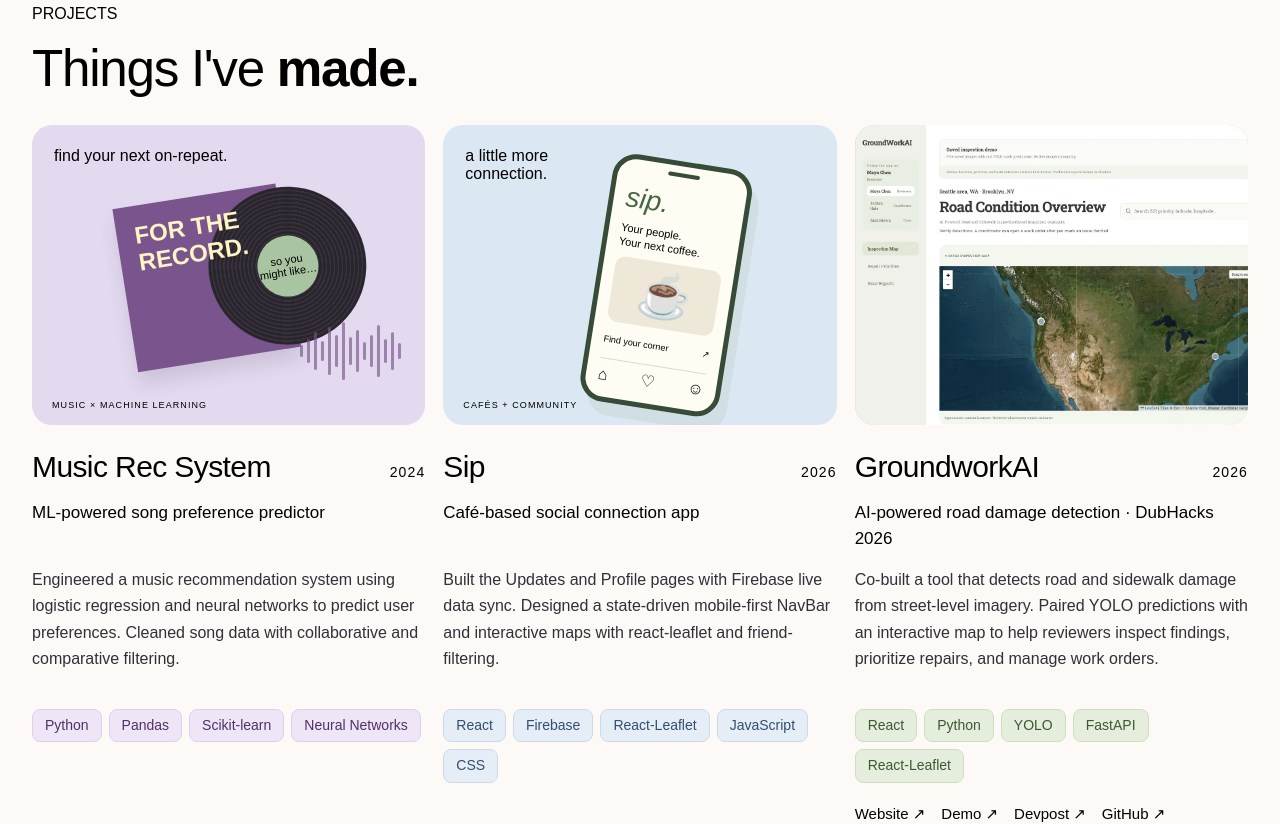
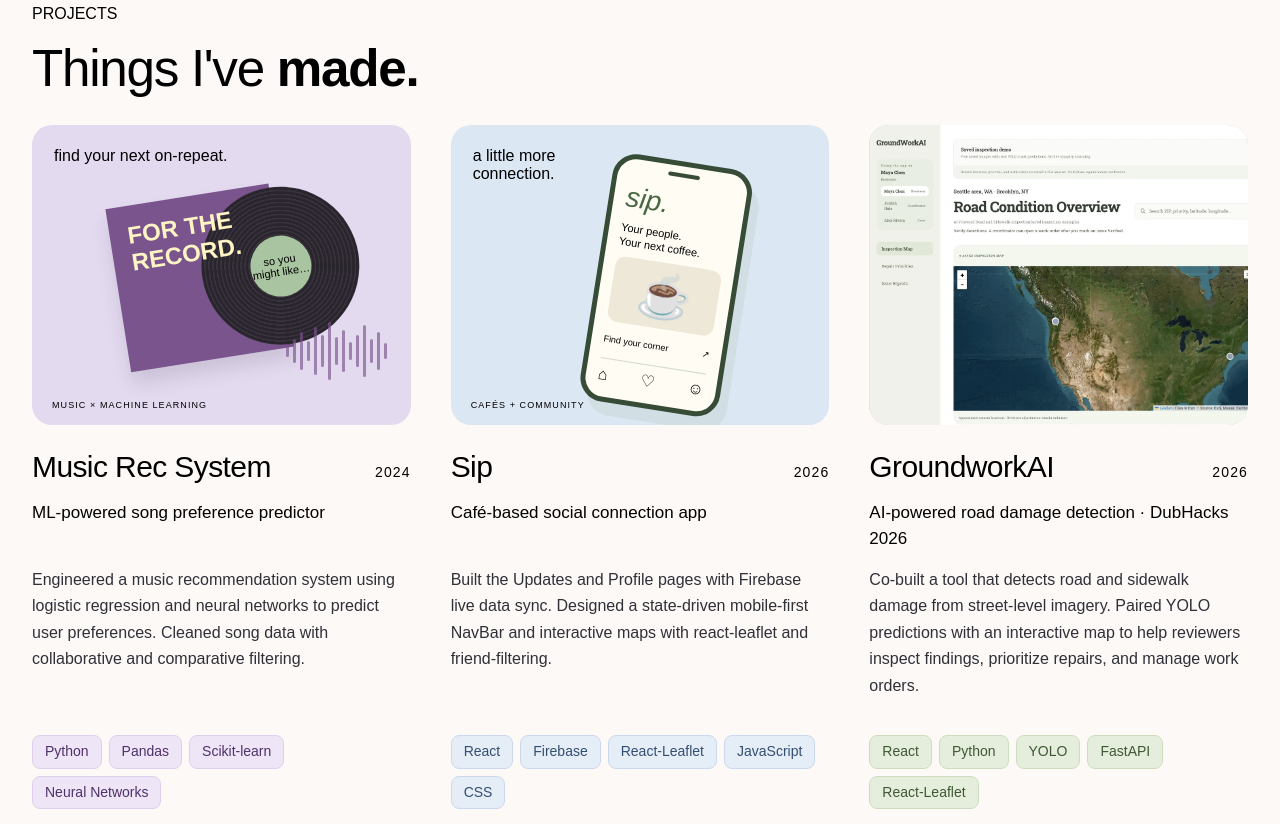
Before and after one commit to samanthaoh/my-portfolio, a React (Vite) app: page / in a window 1280 px wide. Shown: the part 2740-3564 px from the top of the page. Built offline with nearby package versions, Linux system fonts and the light colour scheme; a web font is replaced by a local one.

Commit message:
Updating project spacing

```diff
--- a/src/index.css
+++ b/src/index.css
@@ -1405,7 +1405,7 @@
 .butterfly-perched .butterfly, .butterfly-perched .butterfly-wing { animation-play-state: paused; }
 
 /* Retain the redesigned projects section. */
-.project-grid { grid-template-columns: repeat(3, minmax(0, 1fr)); gap: 18px; }
+.project-grid { grid-template-columns: repeat(3, minmax(0, 1fr)); gap: 40px; }
 .project-card, .project-card:nth-child(n), .project-card:nth-child(n):hover { background: transparent; border-radius: 0; padding: 0; min-height: 0; overflow: visible; }
 .project-copy { padding: 25px 0 0; flex: 1; display: flex; flex-direction: column; }
 .project-topline h3 { font-size: 30px; }
@@ -1455,14 +1455,14 @@
 .map-detail small { display: block; margin-top: 5px; color: #716d72; font-size: 8px; }
 .detail-dot { display: inline-block; width: 5px; height: 5px; background: #a37b4c; border-radius: 50%; margin-right: 4px; }
 @media (max-width: 1050px) {
-.project-grid { gap: 22px; }
+.project-grid { gap: 32px; }
 .project-preview { height: 270px; }
 .preview-note { font-size: 14px; }
 .record-sleeve { transform: scale(.85) rotate(-9deg) translateX(-22px); }
 .sip-phone { transform: scale(.85) rotate(9deg) translate(20px, 6px); }
 }
 @media (max-width: 700px) {
-.project-grid { grid-template-columns: 1fr; gap: 45px; }
+.project-grid { grid-template-columns: 1fr; gap: 56px; }
 .project-preview { height: 320px; }
 .project-copy { padding-top: 20px; }
 .project-description { max-width: 500px; }
```
